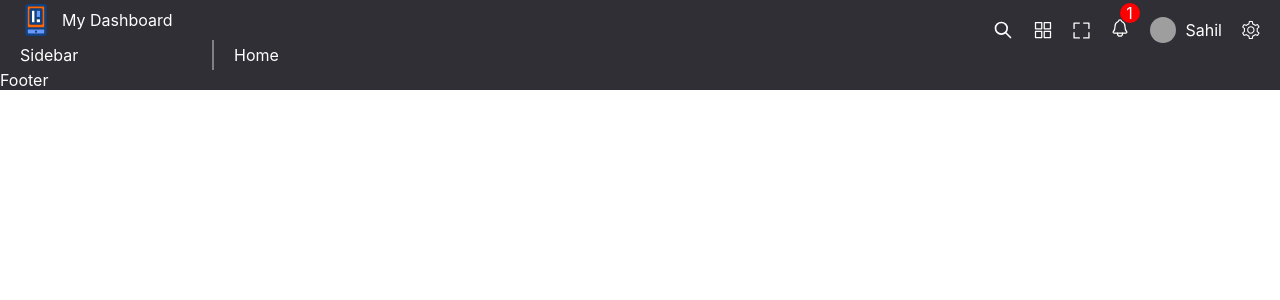
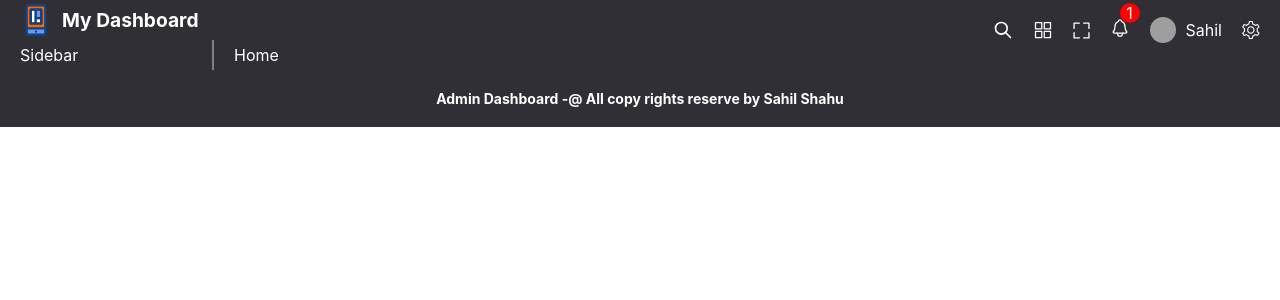
Before and after one commit to sahilshahu555/My-projects, a React (Vite) app in the folder Dashboard-react_js/dashbord/: page / in a window 1280 px wide. Shown: the top 300 px of the page. Built offline with nearby package versions, Linux system fonts and the light colour scheme; grey boxes are pictures that could not be loaded.

Commit message:
edited footer component of dashboard

```diff
--- a/Dashboard-react_js/dashbord/src/components/Footer/Footer.jsx
+++ b/Dashboard-react_js/dashbord/src/components/Footer/Footer.jsx
@@ -2,7 +2,10 @@ import React from 'react'
 
 const Footer = () => {
   return (
-    <div>Footer</div>
+    <div className='footer'>
+      <span>Admin Dashboard -</span>
+      <span>@ All copy rights reserve by Sahil Shahu</span>
+    </div>
   )
 }
 
--- a/Dashboard-react_js/dashbord/src/styles/global.scss
+++ b/Dashboard-react_js/dashbord/src/styles/global.scss
@@ -43,6 +43,10 @@ a {
   display: flex;
   align-items: center;
   gap: 10px;
+  span{
+    font-weight: bold;
+    font-size: larger;
+  }
 }
 .icons{
   display: flex;
@@ -76,3 +80,18 @@ a {
     border-radius: 50%;
   }
 }
+
+
+// footer
+
+.footer{
+  display: flex;
+  justify-content: center;
+  align-items: center;
+  padding: 20px;
+  span{
+    font-weight: bold;
+    font-size: 14px;
+  }
+}
+// footer End
```
